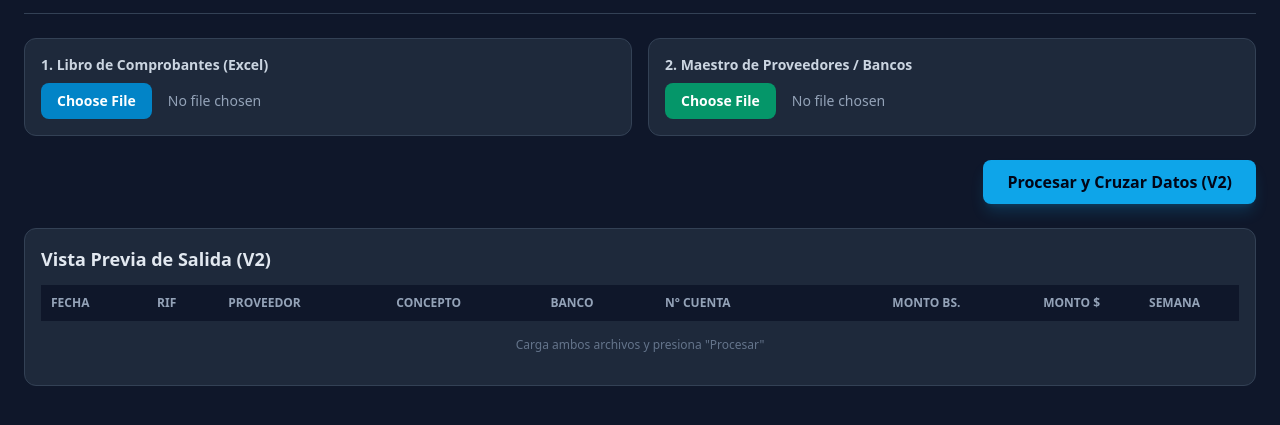
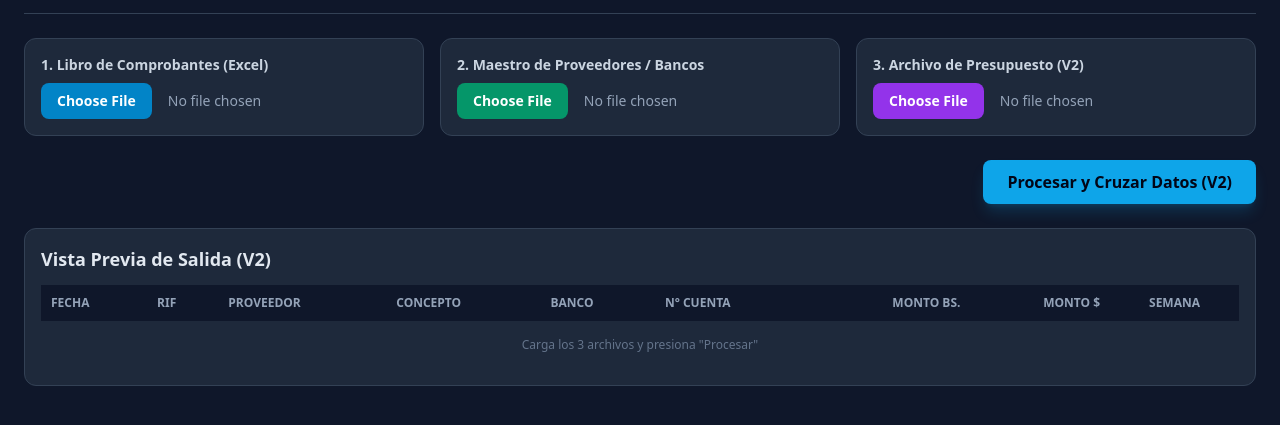
Before and after one commit to ing-nestorgomez/relacion-pagos, a plain HTML site: page index2.html in a window 1280 px wide. Shown: the part 83-508 px from the top of the page. Drawn offline with nearby package versions, Linux system fonts and the light colour scheme.

Commit message:
Update file inputs and change comments in index2.html

```diff
--- a/index2.html
+++ b/index2.html
@@ -23,14 +23,14 @@
         </div>
         <p class="text-slate-400 text-sm mt-1">Procesamiento local seguro y cruce automático de datos.</p>
       </div>
-      <!-- Enlace para volver a V1 fácilmente -->
+      <!-- Enlace para volver a V1 -->
       <a href="index.html" class="text-xs text-slate-400 hover:text-sky-400 transition-colors underline">
         ← Ir a Versión Standard (V1)
       </a>
     </header>
 
-    <!-- Inputs de Archivos -->
-    <div class="grid grid-cols-1 md:grid-cols-2 gap-4">
+    <!-- Inputs de Archivos (3 Columnas en pantallas medianas) -->
+    <div class="grid grid-cols-1 md:grid-cols-3 gap-4">
       <!-- Archivo 1: Comprobantes -->
       <div class="bg-slate-800 p-4 rounded-xl border border-slate-700">
         <label class="block text-sm font-semibold mb-2 text-slate-300">1. Libro de Comprobantes (Excel)</label>
@@ -43,6 +43,13 @@
         <label class="block text-sm font-semibold mb-2 text-slate-300">2. Maestro de Proveedores / Bancos</label>
         <input type="file" id="fileBancos" accept=".xlsx, .xls"
                class="block w-full text-sm text-slate-400 file:mr-4 file:py-2 file:px-4 file:rounded-lg file:border-0 file:text-sm file:font-semibold file:bg-emerald-600 file:text-white hover:file:bg-emerald-500 cursor-pointer"/>
+      </div>
+
+      <!-- Archivo 3: Archivo de Presupuesto / Nuevo Archivo -->
+      <div class="bg-slate-800 p-4 rounded-xl border border-slate-700">
+        <label class="block text-sm font-semibold mb-2 text-slate-300">3. Archivo de Presupuesto (V2)</label>
+        <input type="file" id="filePresupuesto" accept=".xlsx, .xls"
+               class="block w-full text-sm text-slate-400 file:mr-4 file:py-2 file:px-4 file:rounded-lg file:border-0 file:text-sm file:font-semibold file:bg-purple-600 file:text-white hover:file:bg-purple-500 cursor-pointer"/>
       </div>
     </div>
 
@@ -75,7 +82,7 @@
         </thead>
         <tbody id="tablaVistaPrevia">
           <tr>
-            <td colspan="9" class="p-4 text-center text-slate-500">Carga ambos archivos y presiona "Procesar"</td>
+            <td colspan="9" class="p-4 text-center text-slate-500">Carga los 3 archivos y presiona "Procesar"</td>
           </tr>
         </tbody>
       </table>
@@ -84,7 +91,6 @@
 
   <!-- Scripts -->
   <script src="config.js"></script>
-  <!-- APUNTA A app2.js -->
   <script src="app2.js"></script>
 </body>
 </html>
```
